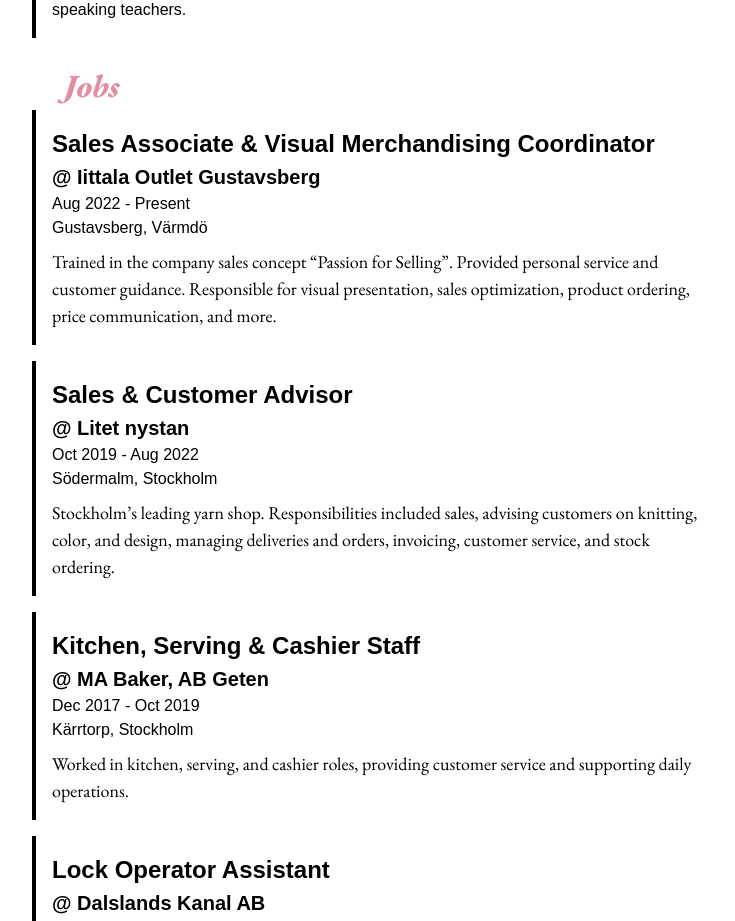
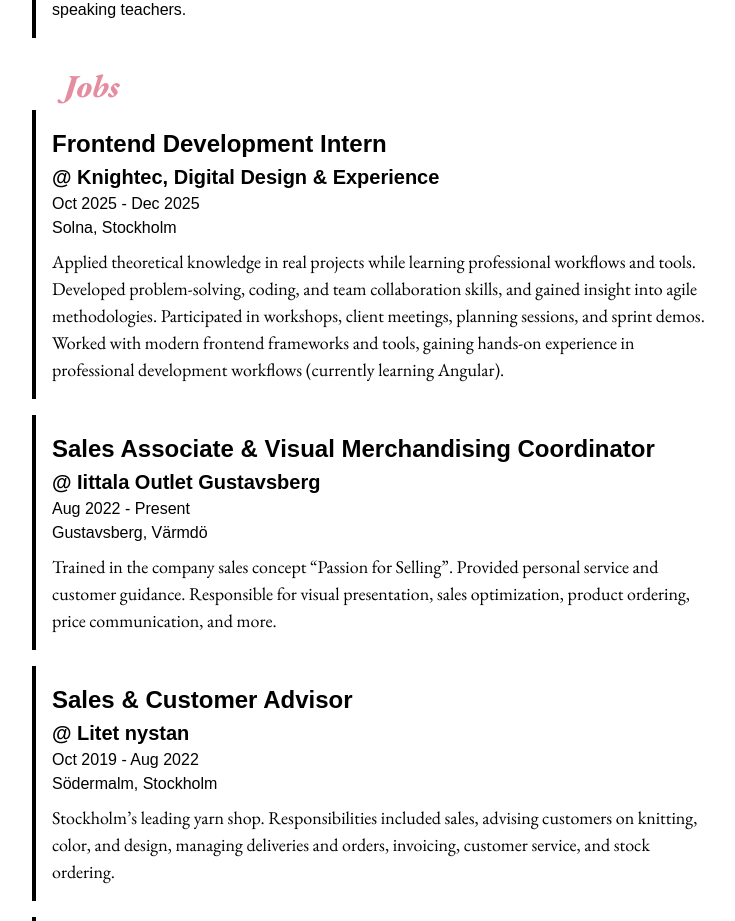
Before and after one commit to fridanordenlow/angular-portfolio, an Angular app: page /cv in a window 1280 px wide. Shown: the part 1760-2681 px from the top of the page, without its empty margins (258-993 px from the left). Built offline with nearby package versions, Linux system fonts and the light colour scheme; a web font is replaced by a local one.

Commit message:
add more job data

```diff
--- a/src/app/data/jobs.data.ts
+++ b/src/app/data/jobs.data.ts
@@ -1,6 +1,16 @@
 import { IJob } from '../models/job.model';
 
 export const jobs: IJob[] = [
+  {
+    id: 'knightec',
+    company: 'Knightec, Digital Design & Experience',
+    position: 'Frontend Development Intern',
+    startDate: 'Oct 2025',
+    endDate: 'Dec 2025',
+    location: 'Solna, Stockholm',
+    description:
+      'Applied theoretical knowledge in real projects while learning professional workflows and tools. Developed problem-solving, coding, and team collaboration skills, and gained insight into agile methodologies. Participated in workshops, client meetings, planning sessions, and sprint demos. Worked with modern frontend frameworks and tools, gaining hands-on experience in professional development workflows (currently learning Angular).',
+  },
   {
     id: 'iittala',
     company: 'Iittala Outlet Gustavsberg',
```
